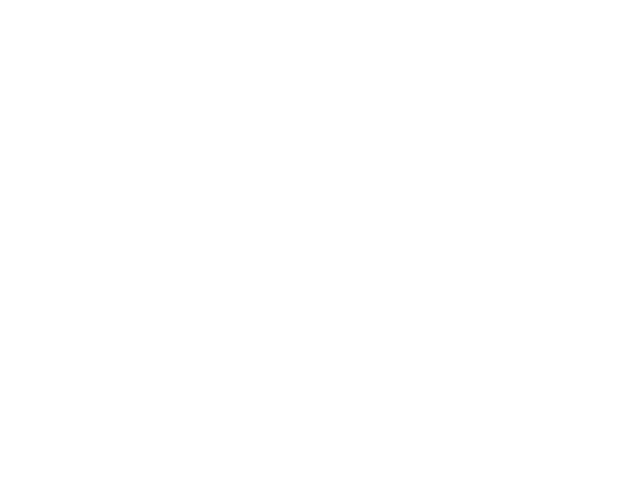
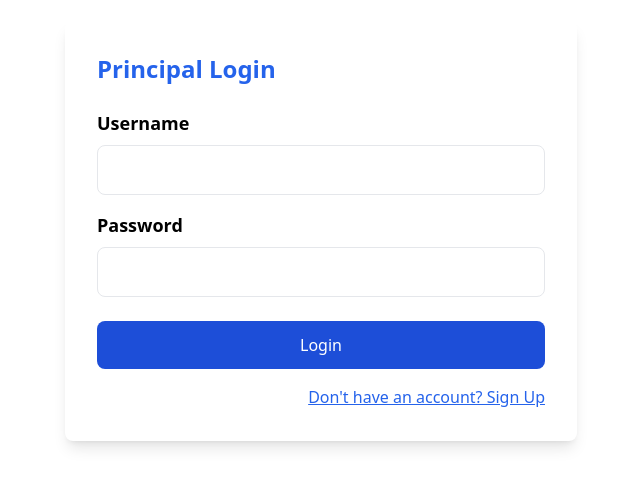
Before and after one commit to dendroid3/school_management_client, a React (Vite) app: page /auth/principal in a window 1280 px wide. Before the commit this address had no page. Shown: the part 169-656 px from the top of the page, without its empty margins (319-959 px from the left). Built offline with nearby package versions, Linux system fonts and the light colour scheme; no server answers; the HTML template or start-up script is replaced by a standard one.

Commit message:
added auth

```diff
--- a/src/App.jsx
+++ b/src/App.jsx
@@ -1,6 +1,8 @@
+// src/App.jsx
 import React from 'react';
 import { BrowserRouter as Router, Route, Routes } from 'react-router-dom';
 import LandingPage from './components/LandingPage';
+import Auth from './components/Auth';
 import Dashboard from './components/dashboard'; // Principal's Dashboard
 import TeachersDashboard from './components/TeachersDashboard'; // Teacher's Dashboard
 import Attendance from './components/attendance'; // Attendance component
@@ -12,6 +14,10 @@ function App() {
       <Routes>
         {/* Default landing page */}
         <Route path="/" element={<LandingPage />} />
+
+        {/* Authentication routes */}
+        <Route path="/auth/principal" element={<Auth userType="principal" />} />
+        <Route path="/auth/teacher" element={<Auth userType="teacher" />} />
 
         {/* Principal dashboard */}
         <Route path="/dashboard" element={<Dashboard />} />
--- /dev/null
+++ b/src/components/Auth.jsx
@@ -0,0 +1,118 @@
+import React, { useState, useEffect } from 'react';
+import { useNavigate } from 'react-router-dom';
+
+const Auth = ({ userType }) => {
+  const [username, setUsername] = useState('');
+  const [password, setPassword] = useState('');
+  const [isSignup, setIsSignup] = useState(false);
+  const [message, setMessage] = useState('');
+  const navigate = useNavigate();
+  const [principalExists, setPrincipalExists] = useState(false);
+
+  useEffect(() => {
+    const checkPrincipalExists = async () => {
+      const response = await fetch("http://127.0.0.1:8000/users/");
+      if (response.ok) {
+        const data = await response.json();
+        setPrincipalExists(data.some(user => user.user_type === 'principal'));
+      }
+    };
+    checkPrincipalExists();
+  }, []);
+
+  const handleSignup = async (e) => {
+    e.preventDefault();
+    if (userType === 'principal' && principalExists) {
+      setMessage('A principal already exists. Please log in.');
+      return;
+    }
+
+    const response = await fetch("http://127.0.0.1:8000/signup/", {
+      method: "POST",
+      headers: {
+        "Content-Type": "application/json",
+      },
+      body: JSON.stringify({
+        username,
+        password,
+        user_type: userType,
+      }),
+    });
+
+    const data = await response.json();
+    if (response.ok) {
+      if (userType === 'principal') {
+        setPrincipalExists(true);
+      }
+      alert(data.message);
+      navigate(userType === 'principal' ? '/dashboard' : '/teacher-dashboard');
+    } else {
+      setMessage(data.detail);
+    }
+  };
+
+  const handleLogin = async (e) => {
+    e.preventDefault();
+    const response = await fetch("http://127.0.0.1:8000/token", {
+      method: "POST",
+      headers: {
+        "Content-Type": "application/x-www-form-urlencoded",
+      },
+      body: new URLSearchParams({
+        username,
+        password,
+      }),
+    });
+
+    const data = await response.json();
+    if (response.ok) {
+      localStorage.setItem('token', data.access_token); // Store the JWT token
+      navigate(userType === 'principal' ? '/dashboard' : '/teacher-dashboard');
+    } else {
+      setMessage(data.detail);
+    }
+  };
+
+  return (
+    <div className="flex justify-center items-center min-h-screen">
+      <form className="bg-white p-8 rounded-lg shadow-lg max-w-lg w-full" onSubmit={isSignup ? handleSignup : handleLogin}>
+        <h2 className="text-2xl font-bold text-blue-600 mb-6">{isSignup ? 'Sign Up as Principal' : `${userType === 'principal' ? 'Principal' : 'Teacher'} Login`}</h2>
+        <div className="mb-4">
+          <label htmlFor="username" className="block text-lg font-semibold mb-2">Username</label>
+          <input
+            type="text"
+            id="username"
+            value={username}
+            onChange={(e) => setUsername(e.target.value)}
+            className="w-full p-3 border rounded-lg focus:outline-none focus:ring focus:ring-blue-300"
+            required
+          />
+        </div>
+        <div className="mb-6">
+          <label htmlFor="password" className="block text-lg font-semibold mb-2">Password</label>
+          <input
+            type="password"
+            id="password"
+            value={password}
+            onChange={(e) => setPassword(e.target.value)}
+            className="w-full p-3 border rounded-lg focus:outline-none focus:ring focus:ring-blue-300"
+            required
+          />
+        </div>
+        <button type="submit" className="bg-blue-700 text-white w-full py-3 rounded-lg hover:bg-blue-900 transition">
+          {isSignup ? 'Sign Up' : 'Login'}
+        </button>
+        <button
+          type="button"
+          className="text-blue-600 mt-4 underline float-right"
+          onClick={() => setIsSignup(!isSignup)}
+        >
+          {isSignup ? 'Already have an account? Login' : 'Don\'t have an account? Sign Up'}
+        </button>
+        {message && <p className="text-red-500 mt-4">{message}</p>}
+      </form>
+    </div>
+  );
+};
+
+export default Auth;
--- a/src/components/LandingPage.jsx
+++ b/src/components/LandingPage.jsx
@@ -1,38 +1,18 @@
-import React, { useState } from 'react';
+// src/components/LandingPage.js
+import React from 'react';
 import { useNavigate } from 'react-router-dom';
 
 const LandingPage = () => {
-  const [isPrincipalLogin, setIsPrincipalLogin] = useState(false);
-  const [isTeacherLogin, setIsTeacherLogin] = useState(false);
-  const [isSignup, setIsSignup] = useState(false);
   const navigate = useNavigate();
-
-  // Mock login for Principal
-  const handlePrincipalLogin = (e) => {
-    e.preventDefault();
-    // Logic for principal login (connect to backend later)
-    navigate('/dashboard'); // Redirect to principal dashboard
-  };
-
-  // Mock login for Teacher
-  const handleTeacherLogin = (e) => {
-    e.preventDefault();
-    // Logic for teacher login (connect to backend later)
-    navigate('/teacher-dashboard'); // Redirect to teacher dashboard
-  };
 
   return (
     <div className="min-h-screen bg-gradient-to-r from-blue-400 to-white text-gray-800 flex flex-col">
-      {/* Header */}
       <header className="bg-blue-600 text-white p-6 text-center shadow-md">
         <h1 className="text-6xl font-extrabold">School Management System</h1>
         <p className="text-2xl mt-2">Connecting Teachers and Principals</p>
       </header>
 
-      {/* Main content */}
       <main className="flex-grow flex flex-col items-center justify-center space-y-8 p-6">
-        {/* Initial Options: Choose between Principal or Teacher */}
-        {!isPrincipalLogin && !isTeacherLogin && (
         <section className="grid grid-cols-1 md:grid-cols-2 gap-8 max-w-6xl mx-auto">
           {/* Principal Section */}
           <div className="bg-white text-gray-800 p-8 rounded-lg shadow-lg text-center transition-transform transform hover:scale-105">
@@ -40,7 +20,7 @@ const LandingPage = () => {
             <p className="text-lg mb-6">Manage the school, view reports, and oversee operations.</p>
             <button
               className="bg-blue-700 hover:bg-blue-900 text-white font-semibold py-3 px-6 rounded-lg text-lg"
-                onClick={() => setIsPrincipalLogin(true)}
+              onClick={() => navigate('/auth/principal')}
             >
               Login as Principal
             </button>
@@ -52,95 +32,14 @@ const LandingPage = () => {
             <p className="text-lg mb-6">Manage students, update grades, and track attendance.</p>
             <button
               className="bg-blue-700 hover:bg-blue-900 text-white font-semibold py-3 px-6 rounded-lg text-lg"
-                onClick={() => setIsTeacherLogin(true)}
+              onClick={() => navigate('/auth/teacher')}
             >
               Login as Teacher
             </button>
           </div>
         </section>
-        )}
-
-        {/* Principal Login Form */}
-        {isPrincipalLogin && (
-          <form className="bg-white p-8 rounded-lg shadow-lg max-w-lg w-full" onSubmit={handlePrincipalLogin}>
-            <h2 className="text-2xl font-bold text-blue-600 mb-6">Principal Login</h2>
-            <div className="mb-4">
-              <label htmlFor="principalEmail" className="block text-lg font-semibold mb-2">Email</label>
-              <input
-                type="email"
-                id="principalEmail"
-                className="w-full p-3 border rounded-lg focus:outline-none focus:ring focus:ring-blue-300"
-                required
-              />
-            </div>
-            <div className="mb-6">
-              <label htmlFor="principalPassword" className="block text-lg font-semibold mb-2">Password</label>
-              <input
-                type="password"
-                id="principalPassword"
-                className="w-full p-3 border rounded-lg focus:outline-none focus:ring focus:ring-blue-300"
-                required
-              />
-            </div>
-            <button type="submit" className="bg-blue-700 text-white w-full py-3 rounded-lg hover:bg-blue-900 transition">
-              Login
-            </button>
-            <button
-              type="button"
-              className="text-blue-600 mt-4 underline"
-              onClick={() => setIsPrincipalLogin(false)}
-            >
-              Go Back
-            </button>
-          </form>
-        )}
-
-        {/* Teacher Login Form */}
-        {isTeacherLogin && (
-          <form className="bg-white p-8 rounded-lg shadow-lg max-w-lg w-full" onSubmit={handleTeacherLogin}>
-            <h2 className="text-2xl font-bold text-blue-600 mb-6">
-              {isSignup ? 'Sign Up' : 'Login'} as Teacher
-            </h2>
-            <div className="mb-4">
-              <label htmlFor="email" className="block text-lg font-semibold mb-2">Email</label>
-              <input
-                type="email"
-                id="email"
-                className="w-full p-3 border rounded-lg focus:outline-none focus:ring focus:ring-blue-300"
-                required
-              />
-            </div>
-            <div className="mb-6">
-              <label htmlFor="password" className="block text-lg font-semibold mb-2">Password</label>
-              <input
-                type="password"
-                id="password"
-                className="w-full p-3 border rounded-lg focus:outline-none focus:ring focus:ring-blue-300"
-                required
-              />
-            </div>
-            <button type="submit" className="bg-blue-700 text-white w-full py-3 rounded-lg hover:bg-blue-900 transition">
-              {isSignup ? 'Sign Up' : 'Login'}
-            </button>
-            <button
-              type="button"
-              className="text-blue-600 mt-4 underline"
-              onClick={() => setIsTeacherLogin(false)}
-            >
-              Go Back
-            </button>
-            <button
-              type="button"
-              className="text-blue-600 mt-4 underline float-right"
-              onClick={() => setIsSignup(!isSignup)}
-            >
-              {isSignup ? 'Already have an account? Login' : 'Don\'t have an account? Sign Up'}
-            </button>
-          </form>
-        )}
       </main>
 
-      {/* Footer */}
       <footer className="bg-blue-600 text-white p-4 text-center">
         <p className="text-lg">&copy; 2024 School Management System. All rights reserved.</p>
       </footer>
```
Lines whose indentation alone changed are shown as unchanged.
